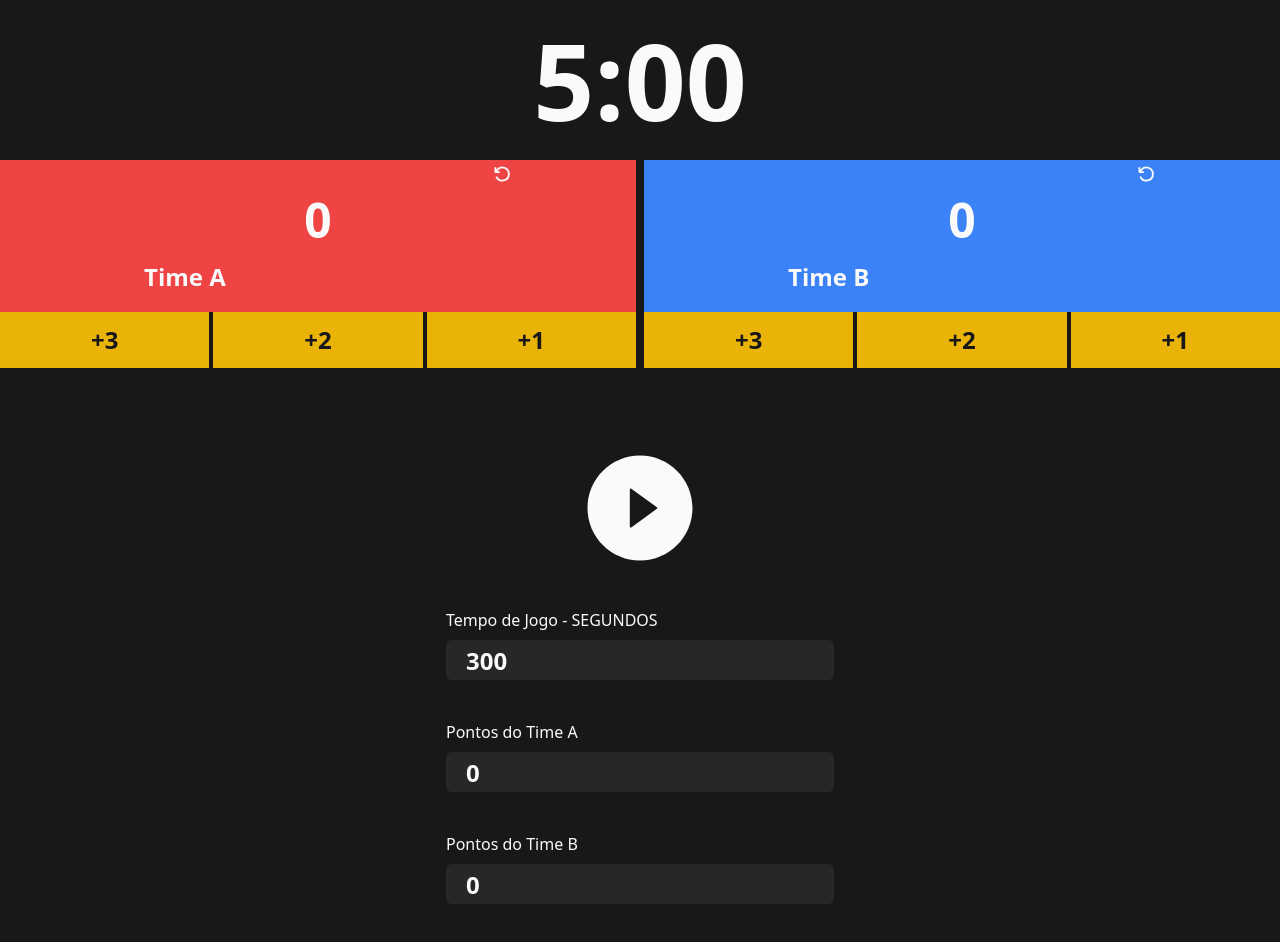
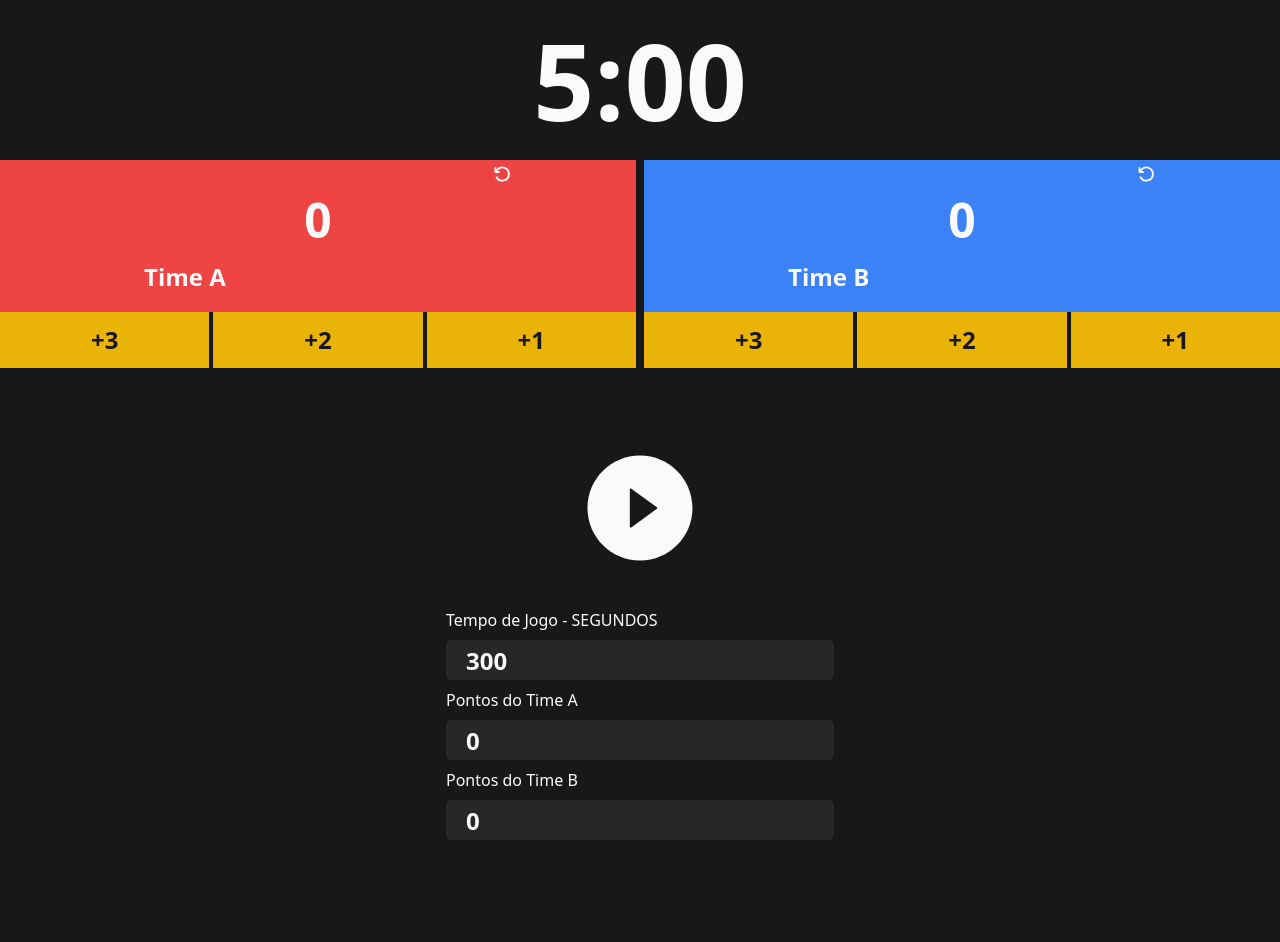
Before and after one commit to sirguilherme97/placar-basquete, a Next.js app: page / in a window 1280 px wide. After the commit the page ends 880 px from the top, so only its background shows below. Built offline with nearby package versions, Linux system fonts and the light colour scheme.

Commit message:
Codigo comentado + hover btn Pontos

```diff
--- a/src/app/page.tsx
+++ b/src/app/page.tsx
@@ -210,7 +210,7 @@ export default function Home() {
                 onChange={handleTimer}
                 className="rounded-md placeholder:text-zinc-500 placeholder:text-lg pl-5 mt-2 w-full h-10 bg-zinc-800 font-bold text-2xl flex items-center justify-center"
               />
-              <p className='mt-10'>Pontos do Time A</p>
+              <p className='mt-2'>Pontos do Time A</p>
               <input
                 placeholder='Pontos do Time A'
                 type="number"
@@ -218,7 +218,7 @@ export default function Home() {
                 onChange={handlePontosA}
                 className="rounded-md placeholder:text-zinc-500 placeholder:text-lg pl-5 mt-2 w-full h-10 bg-zinc-800 font-bold text-2xl flex items-center justify-center"
               />
-              <p className='mt-10'>Pontos do Time B</p>
+              <p className='mt-2'>Pontos do Time B</p>
               <input
                 placeholder='Pontos do Time B'
                 type="number"
```
